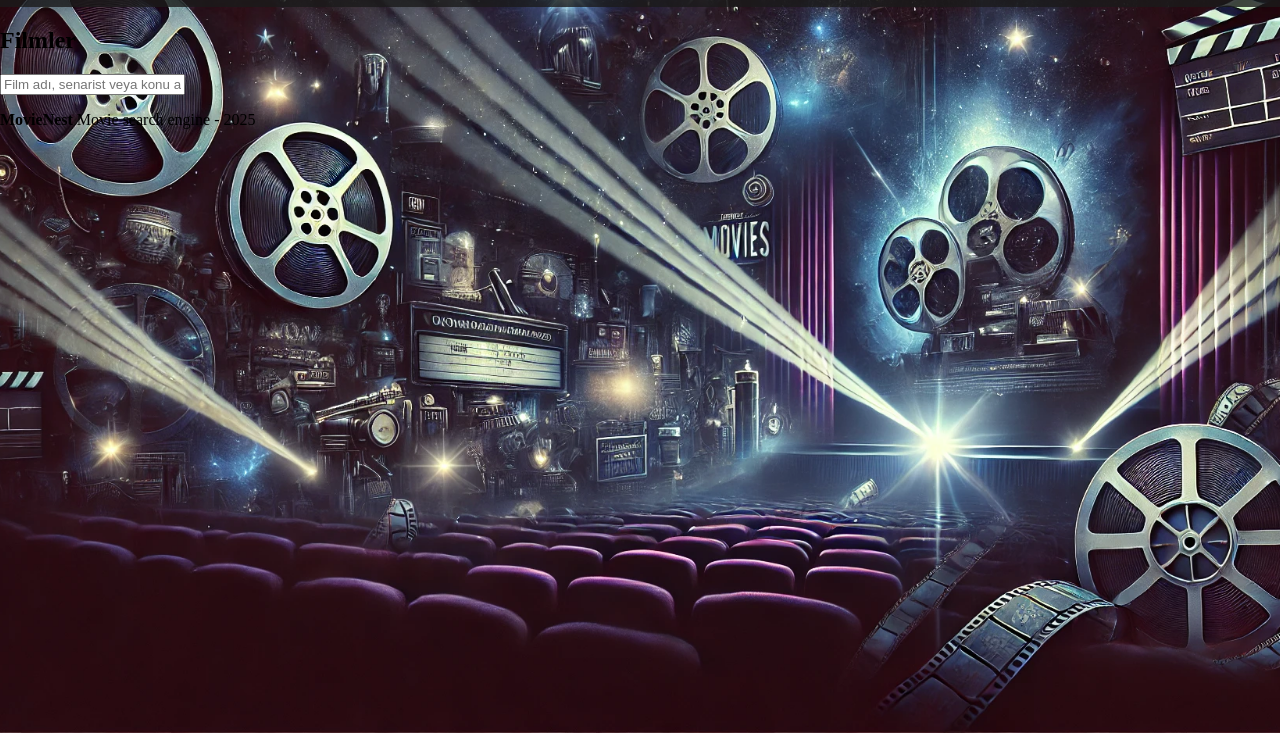
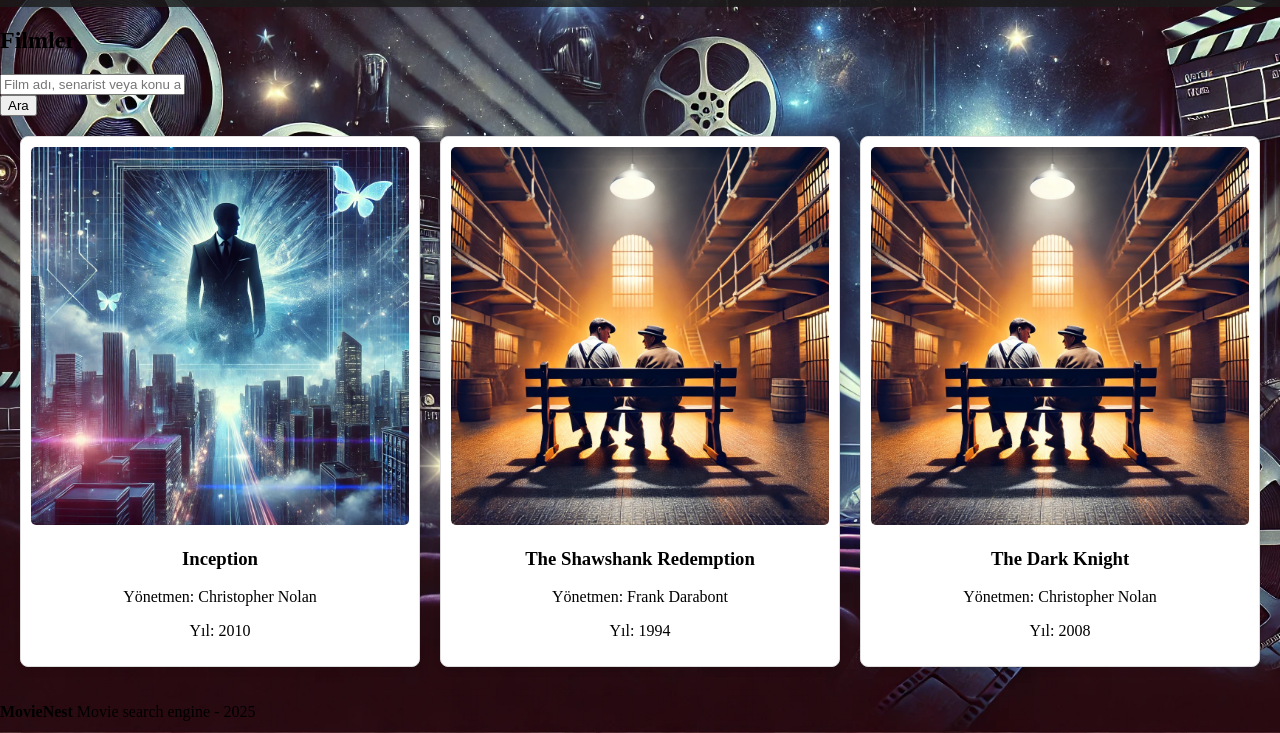
Before and after one commit to oznozder/movienest, a plain HTML site: page index.html in a window 1280 px wide. Shown: the part 67-800 px from the top of the page. Drawn offline with Linux system fonts and the light colour scheme.

Commit message:
Data.json file updated with new data, some movie images added, general CSS adjustments made.

```diff
--- a/data/data.json
+++ b/data/data.json
@@ -0,0 +1,92 @@
+[
+    {
+      "id": 1,
+      "title": "Inception",
+      "director": "Christopher Nolan",
+      "year": 2010,
+      "genre": ["Science Fiction", "Action", "Thriller"],
+      "plot": "A skilled thief, the absolute best in the dangerous art of extraction, steals valuable secrets from deep within the subconscious during the dream state.",
+      "poster": "../assets/Inception.webp"
+    },
+    {
+      "id": 2,
+      "title": "The Shawshank Redemption",
+      "director": "Frank Darabont",
+      "year": 1994,
+      "genre": ["Drama"],
+      "plot": "Two imprisoned men bond over a number of years, finding solace and eventual redemption through acts of common decency.",
+      "poster": "../assets/The Shawshank Redemption.webp"
+    },
+    {
+      "id": 3,
+      "title": "The Dark Knight",
+      "director": "Christopher Nolan",
+      "year": 2008,
+      "genre": ["Action", "Crime", "Drama"],
+      "plot": "When the menace known as The Joker emerges from his mysterious past, he wreaks havoc and chaos on the people of Gotham.",
+      "poster": "../assets/The Shawshank Redemption.webp"
+    },
+    {
+      "id": 4,
+      "title": "Pulp Fiction",
+      "director": "Quentin Tarantino",
+      "year": 1994,
+      "genre": ["Crime", "Drama"],
+      "plot": "The lives of two mob hitmen, a boxer, a gangster's wife, and a pair of diner bandits intertwine in four tales of violence and redemption.",
+      "poster": "../assets/The Shawshank Redemption.webp"
+    },
+    {
+      "id": 5,
+      "title": "Interstellar",
+      "director": "Christopher Nolan",
+      "year": 2014,
+      "genre": ["Adventure", "Drama", "Science Fiction"],
+      "plot": "A team of explorers travel through a wormhole in space in an attempt to ensure humanity's survival.",
+      "poster": "../assets/The Shawshank Redemption.webp"
+    },
+    {
+      "id": 6,
+      "title": "Forrest Gump",
+      "director": "Robert Zemeckis",
+      "year": 1994,
+      "genre": ["Drama", "Romance"],
+      "plot": "The presidencies of Kennedy and Johnson, the Vietnam War, the Watergate scandal, and other historical events unfold from the perspective of an Alabama man with an IQ of 75.",
+      "poster": "../assets/The Shawshank Redemption.webp"
+    },
+    {
+      "id": 7,
+      "title": "The Matrix",
+      "director": "Lana Wachowski, Lilly Wachowski",
+      "year": 1999,
+      "genre": ["Action", "Science Fiction"],
+      "plot": "A computer hacker learns from mysterious rebels about the true nature of his reality and his role in the war against its controllers.",
+      "poster": "../assets/The Shawshank Redemption.webp"
+    },
+    {
+      "id": 8,
+      "title": "Gladiator",
+      "director": "Ridley Scott",
+      "year": 2000,
+      "genre": ["Action", "Adventure", "Drama"],
+      "plot": "A former Roman General sets out to exact vengeance against the corrupt emperor who murdered his family and sent him into slavery.",
+      "poster": "../assets/The Shawshank Redemption.webp"
+    },
+    {
+      "id": 9,
+      "title": "The Godfather",
+      "director": "Francis Ford Coppola",
+      "year": 1972,
+      "genre": ["Crime", "Drama"],
+      "plot": "The aging patriarch of an organized crime dynasty transfers control of his clandestine empire to his reluctant son.",
+      "poster": "../assets/The Shawshank Redemption.webp"
+    },
+    {
+      "id": 10,
+      "title": "Fight Club",
+      "director": "David Fincher",
+      "year": 1999,
+      "genre": ["Drama"],
+      "plot": "An insomniac office worker and a devil-may-care soap maker form an underground fight club that evolves into something much more.",
+      "poster": "../assets/The Shawshank Redemption.webp"
+    }
+  ]
--- a/index.html
+++ b/index.html
@@ -22,10 +22,15 @@
             <section id="search-section">
                 <input type="text" id="search-input" placeholder="Film adı, senarist veya konu arayın...">
             </section>
+            <button type="button">Ara</button>
 
             <section id="results-section">
-                <!-- Film listesi burada görüntülenecek -->
+                <div class="film-container">
+                    <!-- Filmler buraya JavaScript ile eklenecek -->
+                </div>
+                <button id="load-more">Daha Fazla Göster</button>
             </section>
+
         </main>
         <!-- FOOTER SECTİON -->
     <div id="footer-container"></div>
--- a/scripts/script.js
+++ b/scripts/script.js
@@ -0,0 +1,77 @@
+document.addEventListener("DOMContentLoaded", function () {
+    const searchInput = document.getElementById("search-input");
+    const resultsSection = document.getElementById("results-section");
+    const loadMoreButton = document.getElementById("load-more"); // 📌 Butonu seçtik
+
+    let films = [];
+    let displayedFilms = 3; // İlk başta 3 film gösterilecek
+
+    fetch("../data/data.json")
+        .then(response => response.json())
+        .then(data => {
+            films = data;
+            displayFilms(films.slice(0, displayedFilms)); // İlk 3 filmi göster
+        })
+        .catch(error => console.error("Veri çekme hatası:", error));
+
+    function displayFilms(filteredFilms) {
+        resultsSection.innerHTML = "";
+        const container = document.createElement("div");
+        container.classList.add("film-container");
+
+        filteredFilms.forEach(film => {
+            const filmCard = document.createElement("div");
+            filmCard.classList.add("film-card");
+            filmCard.innerHTML = `
+                <img src="${film.poster}" alt="${film.title}">
+                <h3>${film.title}</h3>
+                <p>Yönetmen: ${film.director}</p>
+                <p>Yıl: ${film.year}</p>
+            `;
+            filmCard.addEventListener("click", () => showPopup(film));
+            container.appendChild(filmCard);
+        });
+
+        resultsSection.appendChild(container);
+
+        // 📌 Eğer filtrelenmiş film sayısı, toplam film sayısından küçükse butonu gizle
+        updateLoadMoreButton(filteredFilms.length);
+    }
+
+    function searchFilms() {
+        const searchTerm = searchInput.value.toLowerCase();
+
+        if (searchTerm === "") {
+            // 🔹 Arama kutusu boşsa tüm filmleri göster ve butonu geri getir
+            displayedFilms = 3;
+            displayFilms(films.slice(0, displayedFilms));
+            loadMoreButton.style.display = "block"; // Butonu geri getir
+            return;
+        }
+
+        const filteredFilms = films.filter(film =>
+            film.title.toLowerCase().includes(searchTerm) ||
+            film.director.toLowerCase().includes(searchTerm) ||
+            film.genre.toLowerCase().includes(searchTerm)
+        );
+
+        displayFilms(filteredFilms);
+    }
+
+    function updateLoadMoreButton(filteredCount) {
+        if (filteredCount < films.length) {
+            loadMoreButton.style.display = "none"; // 📌 Filtrelenmiş film sayısı azsa butonu gizle
+        } else {
+            loadMoreButton.style.display = "block"; // 📌 Tüm filmler varsa butonu göster
+        }
+    }
+
+    // 🔹 Arama kutusuna her harf girildiğinde (veya silindiğinde) çalıştır
+    searchInput.addEventListener("input", searchFilms);
+
+    // 🔹 Daha Fazla Göster Butonu
+    loadMoreButton.addEventListener("click", function () {
+        displayedFilms += 3; // 📌 3 film daha ekle
+        displayFilms(films.slice(0, displayedFilms));
+    });
+});
--- a/styles/style.css
+++ b/styles/style.css
@@ -7,3 +7,40 @@ body {
     background-attachment: fixed;
     height: 100vh;
 }
+.film-container {
+    display: grid;
+    grid-template-columns: repeat(3, 1fr);
+    gap: 20px;
+    padding: 20px;
+}
+
+.film-card {
+    border: 1px solid #ddd;
+    border-radius: 8px;
+    padding: 10px;
+    text-align: center;
+    background-color: #fff;
+    box-shadow: 2px 2px 10px rgba(0, 0, 0, 0.1);
+}
+
+.film-card img {
+    width: 100%;
+    height: auto;
+    border-radius: 5px;
+}
+
+#load-more {
+    display: block;
+    margin: 20px auto;
+    padding: 10px 20px;
+    background-color: #ff5a5f;
+    color: white;
+    border: none;
+    cursor: pointer;
+    font-size: 16px;
+    border-radius: 5px;
+}
+
+#load-more:hover {
+    background-color: #e04e52;
+}
```
Also changed, not shown: assets/Inception.webp (added), assets/The Shawshank Redemption.webp (added).
